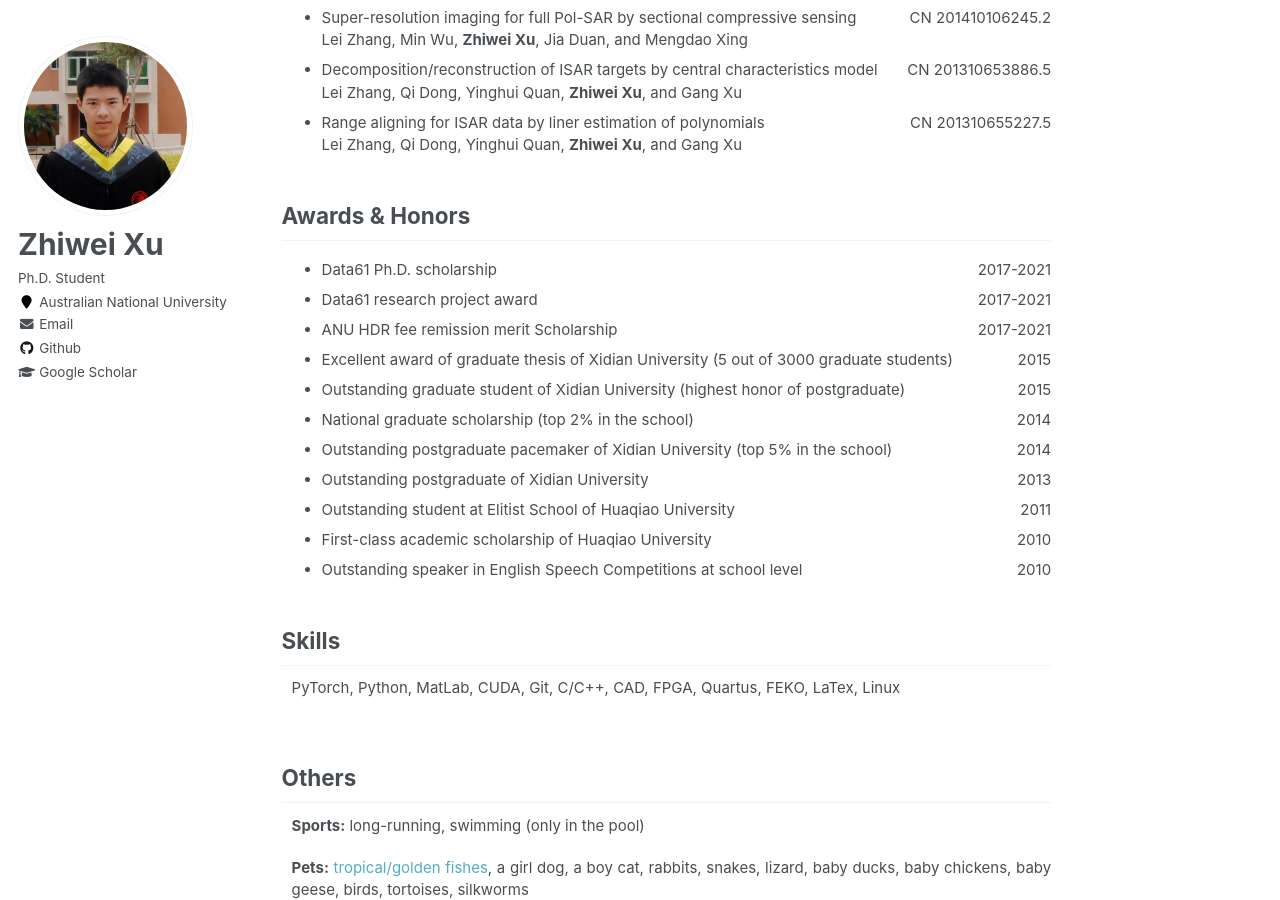
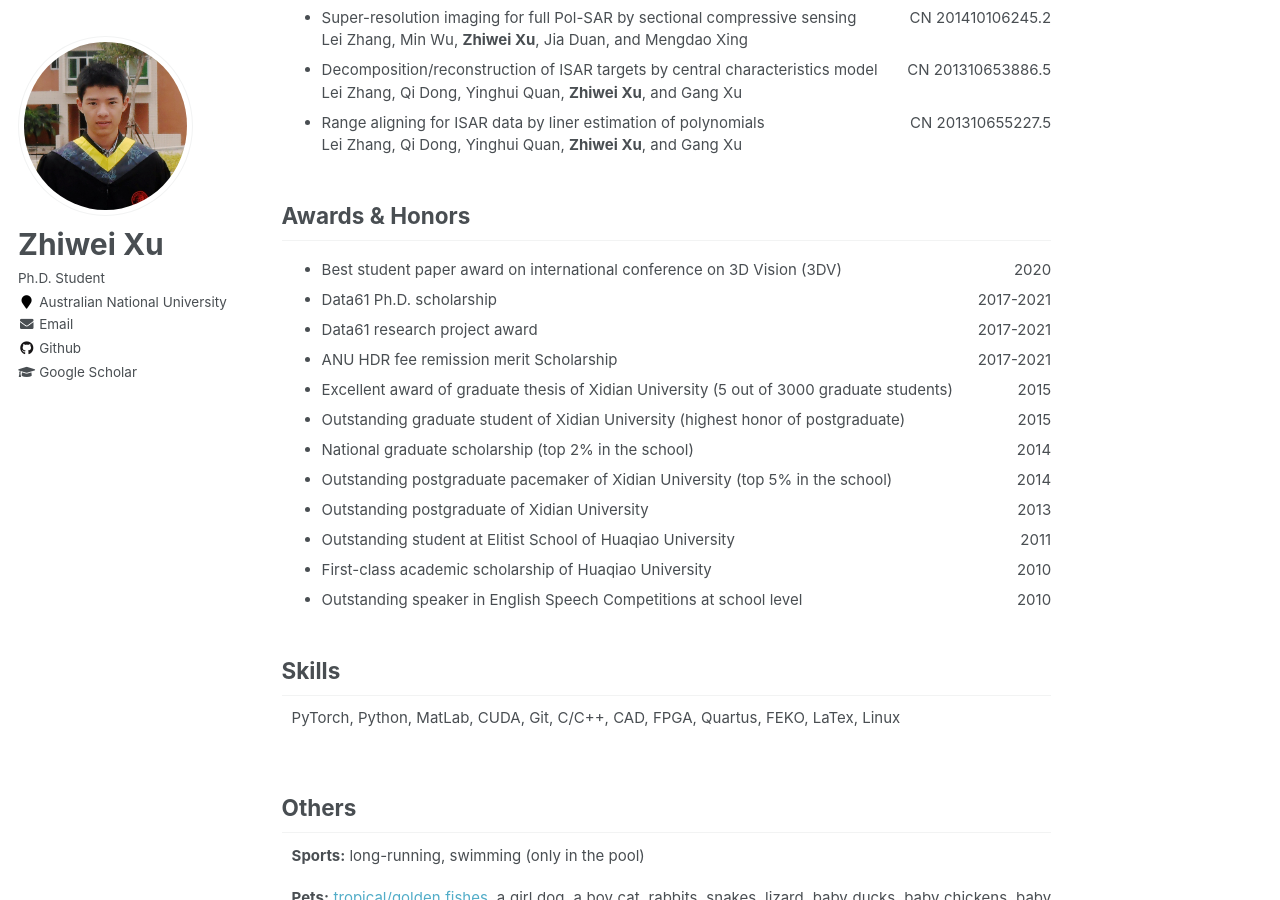
Before and after one commit to zwxu064/zwxu064.github.io, a Jekyll site: the page built from _pages/about.html, in a window 1280 px wide and 900 px high, scrolled down 2737 px. Built offline with Jekyll 4.4.1, drawn with Linux system fonts in a browser that asks for light colours.

Commit message:
Update about.html

```diff
--- a/_pages/about.html
+++ b/_pages/about.html
@@ -175,6 +175,10 @@ redirect_from:
 
 <h2 id="awards">Awards & Honors</h2>
   <ul>
+    <li><div class="alignleft">Best student paper award on international conference on 3D Vision (3DV)</div>
+        <div class="alignrighttight">2020</div>
+    <div style="clear: both;"></div>
+
     <li><div class="alignleft">Data61 Ph.D. scholarship</div>
         <div class="alignrighttight">2017-2021</div>
     <div style="clear: both;"></div>
```
